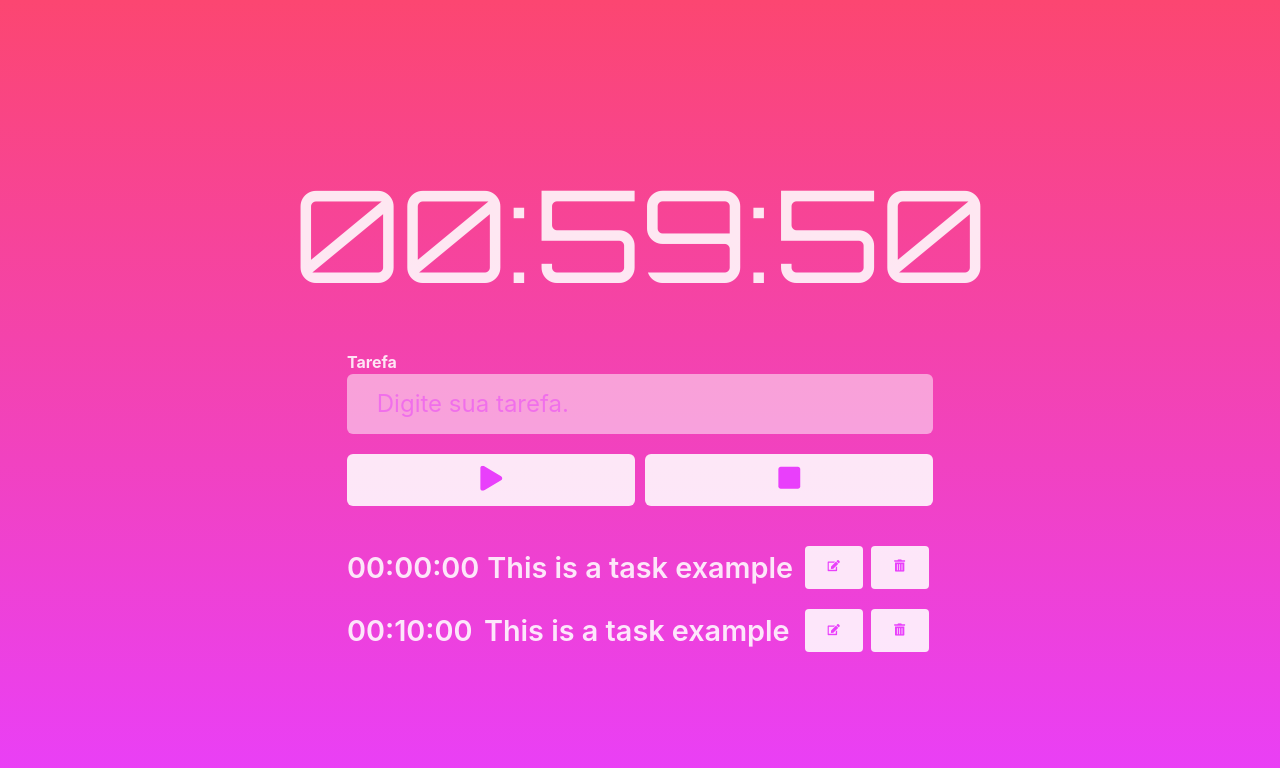
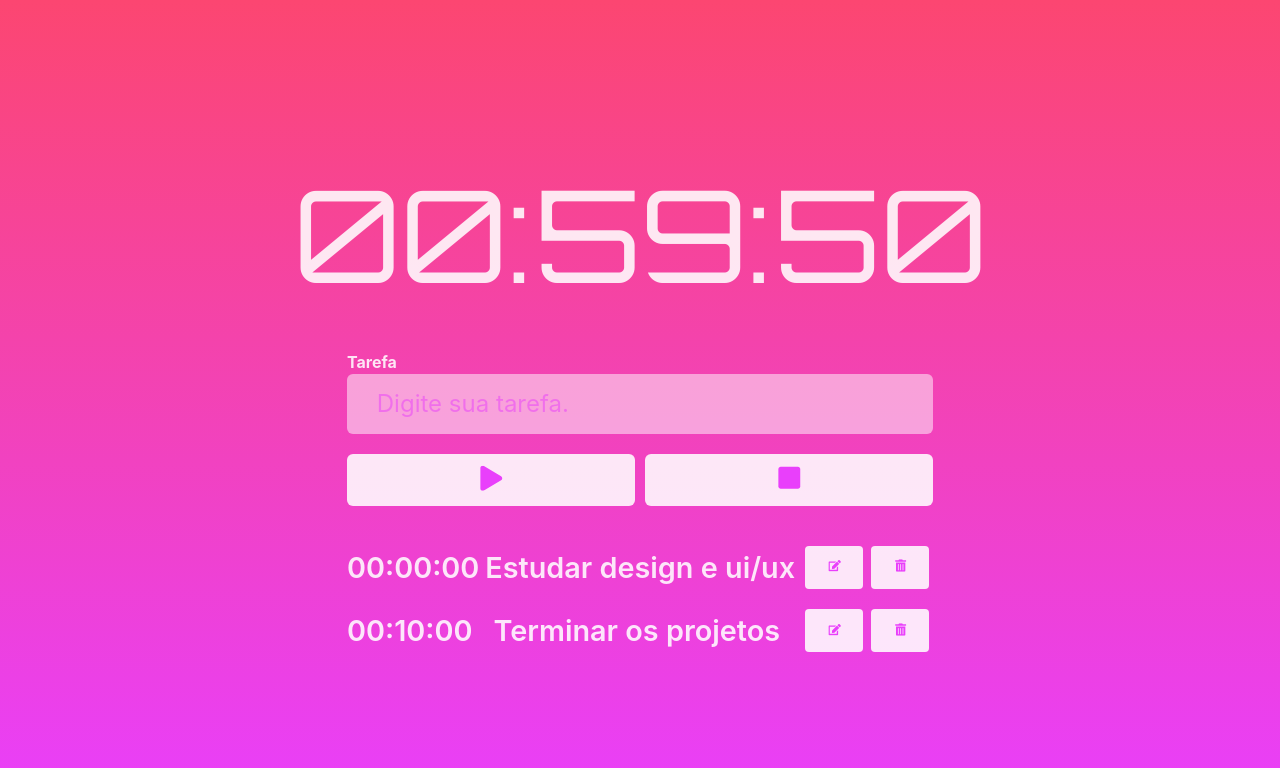
Before and after one commit to igords-goncalves/todowatch, a React (Vite) app: page / in a window 1280 px wide. Shown: the top 768 px of the page. Built offline with nearby package versions, Linux system fonts and the light colour scheme.

Commit message:
refactor: change language

```diff
--- a/src/components/List/index.tsx
+++ b/src/components/List/index.tsx
@@ -5,11 +5,11 @@ export const List: React.FC = () => {
   const tasks = [
     {
       time: '00:00:00',
-      task: 'This is a task example',
+      task: 'Estudar design e ui/ux',
     },
     {
       time: '00:10:00',
-      task: 'This is a task example',
+      task: 'Terminar os projetos',
     },
   ];
 
```
